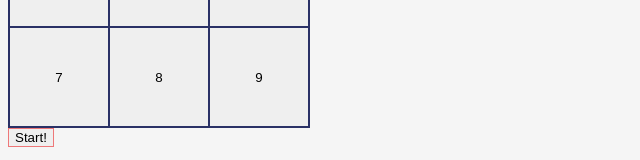
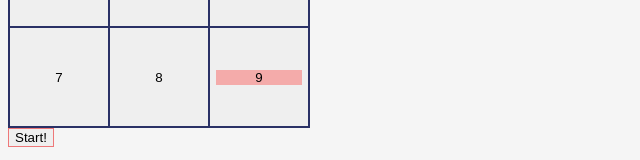
Before and after one commit to yuki16bit/sliding-puzzle-2019, a React app: page / in a window 1280 px wide. Shown: the part 359-519 px from the top of the page, without its empty margins (0-640 px from the left). Built offline with nearby package versions, Linux system fonts and the light colour scheme.

Commit message:
check if clicked tile can swap done

```diff
--- a/src/App.scss
+++ b/src/App.scss
@@ -19,6 +19,10 @@ html {
   flex: 1 1 100px;
   border: 1px $retroNavy solid;
   cursor: pointer;
+}
+
+.hole {
+  background-color: $retroBlush;
 }
 
 .info {
--- a/src/components/Game.jsx
+++ b/src/components/Game.jsx
@@ -48,27 +48,71 @@ class Game extends Component {
     }
   }
 
-  clickTile = () => {
-    const { isStart } = this.state;
+  findCoord = val => {
+    const { boxesMatrix } = this.state;
+    for (let i = 0; i < boxesMatrix.length; i += 1) {
+      for (let j = 0; j < boxesMatrix.length; j += 1) {
+        if (boxesMatrix[i][j] === parseInt(val, 10)) {
+          return { x: i, y: j };
+        }
+      }
+    }
+    return -1;
+  };
+
+  canSwap = tile => {
+    const tileX = this.findCoord(tile).x;
+    const tileY = this.findCoord(tile).y;
+    const holeX = this.findCoord(9).x;
+    const holeY = this.findCoord(9).y;
+    return Math.abs(tileX - holeX) + Math.abs(tileY - holeY) === 1;
+  };
+
+  calcDistance = ({ x, y }) => {
+    return {
+      xMove: x * 100,
+      yMove: y * 100,
+    };
+  };
+
+  clickTile = e => {
+    const { isStart, boxesList } = this.state;
     if (isStart) {
-      // step ++
-      this.setState(prevState => {
-        return { playerStep: `${parseInt(prevState.playerStep, 10) + 1}` };
-      });
+      const val = e.currentTarget.value;
       // 檢查是否和挖空相鄰（用矩陣），相鄰代表可移動
-      // 如可移動，就 Target 跟 挖空 換位
-      // cue 換位動畫（動畫時其他地方鎖起來以防 User 連續亂按）
+      if (this.canSwap(val)) {
+        // 如可移動，就 Target 跟 挖空 換位
+        // cue 換位動畫（動畫時其他地方鎖起來以防 User 連續亂按）
+        console.log('Swap!!!');
+        // let swapedList = [...boxesList];
+        // swapedList[val]
+        // this.setState({
+        // boxesList: swapedList;
+        // })
+        // step ++
+        this.setState(prevState => {
+          return { playerStep: `${parseInt(prevState.playerStep, 10) + 1}` };
+        });
+      }
       // 不可移動，就何も起こらない
+      console.log('Cannot swap!!!');
       // 檢查是否破關
+      this.checkSolved();
       console.log('Tile Clicked!');
     }
   };
 
-  checkSolved = e => {
+  checkSolved = () => {
+    const { boxesList } = this.state;
+    const ideal = [1, 2, 3, 4, 5, 6, 7, 8, 9];
+    if (boxesList.join() === ideal.join()) {
+      console.log('Solved!!!');
+      this.setState({ isStart: false });
+    }
     // 如果破關，cue 破關動畫（動畫時其他地方鎖起來以防 User 連續亂按）
     // isStart 變回 false，ReStart 變回 Start
     // 沒破關，何も起こらない
-    console.log('Check Solved', e);
+    console.log('Not solved!');
   };
 
   clickStart = () => {
--- a/src/components/Tile.jsx
+++ b/src/components/Tile.jsx
@@ -2,8 +2,8 @@ import React from 'react';
 import PropTypes from 'prop-types';
 
 const Tile = ({ text, clickTile }) => (
-  <button type='button' className='tile' onClick={clickTile}>
-    <p>{text}</p>
+  <button type='button' className='tile' onClick={clickTile} value={text}>
+    {text === '9' ? <p className='hole'>{text}</p> : <p>{text}</p>}
   </button>
 );
 
```
